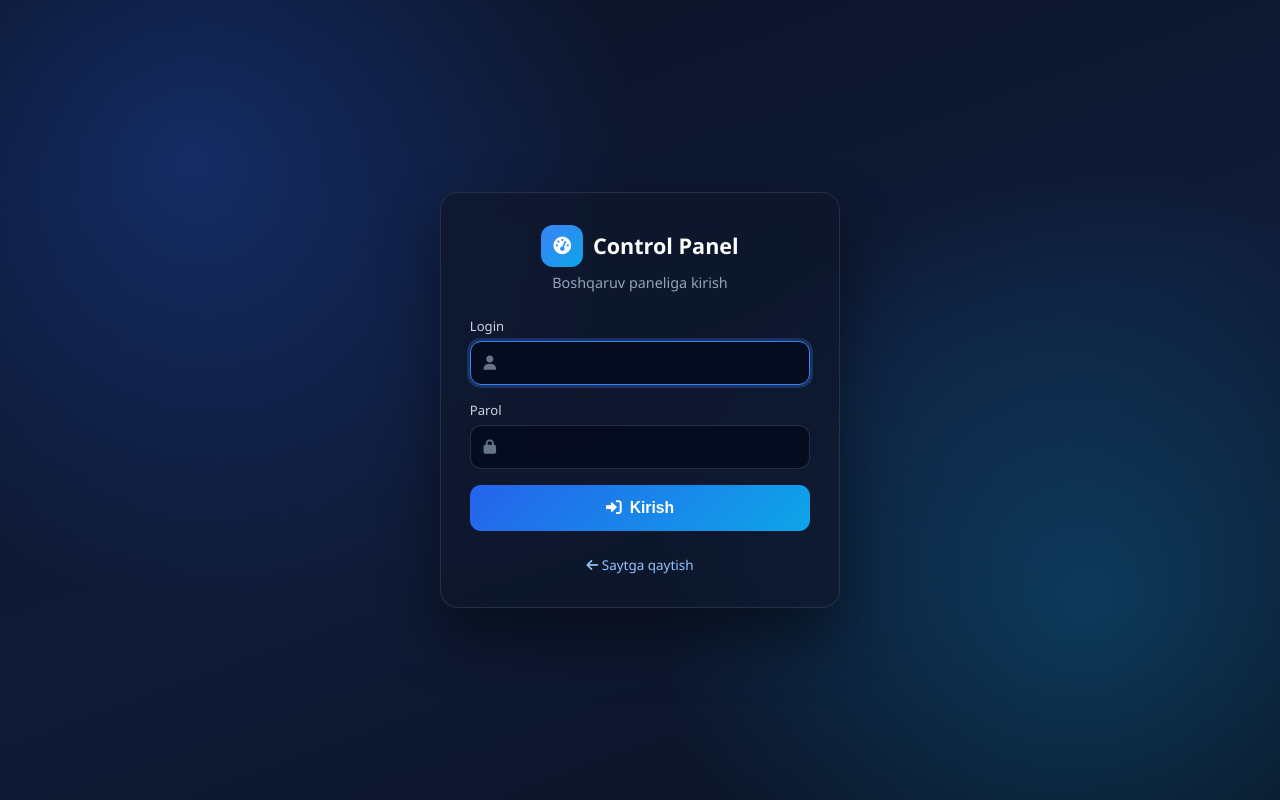
After one commit to IskandarDusbekov/portfolio, a Django app: page /panel/login/ in a window 1280 px wide. The commit adds this page. Run offline with Django 5.2, Linux system fonts and the light colour scheme; data that the repository does not hold is empty.

Commit message:
admin panel
Admin panel yasaldi barcha funsksiyalar qoshildi va toliq ishlash tekshirildi

```diff
--- a/apps/main/models.py
+++ b/apps/main/models.py
@@ -115,3 +115,24 @@ class ContactMessage(TimestampedModel):
 
     def __str__(self):
         return f"{self.name} <{self.email}>"
+
+
+class PageVisit(models.Model):
+    """A single page view by a site visitor, used for the panel analytics."""
+
+    path = models.CharField(max_length=255, db_index=True)
+    ip_address = models.GenericIPAddressField(null=True, blank=True)
+    session_key = models.CharField(max_length=40, blank=True, db_index=True)
+    user_agent = models.CharField(max_length=300, blank=True)
+    referrer = models.CharField(max_length=300, blank=True)
+    is_authenticated = models.BooleanField(default=False)
+    created_at = models.DateTimeField(auto_now_add=True, db_index=True)
+
+    class Meta:
+        ordering = ["-created_at"]
+        indexes = [
+            models.Index(fields=["created_at", "session_key"]),
+        ]
+
+    def __str__(self):
+        return f"{self.path} @ {self.created_at:%Y-%m-%d %H:%M}"
--- a/apps/panel/urls.py
+++ b/apps/panel/urls.py
@@ -5,7 +5,10 @@ from . import views
 app_name = "panel"
 
 urlpatterns = [
+    path("login/", views.panel_login, name="login"),
+    path("logout/", views.panel_logout, name="logout"),
     path("", views.dashboard, name="dashboard"),
+    path("analytics/", views.analytics, name="analytics"),
     path("profiles/", views.profile_list, name="profile_list"),
     path("profiles/create/", views.profile_create, name="profile_create"),
     path("profiles/<int:pk>/edit/", views.profile_edit, name="profile_edit"),
--- a/apps/panel/views.py
+++ b/apps/panel/views.py
@@ -1,13 +1,25 @@
+from datetime import timedelta
 from functools import wraps
 
 from django.contrib import messages
+from django.contrib.auth import authenticate, login, logout
 from django.contrib.auth.decorators import login_required, user_passes_test
-from django.db.models import Q
+from django.core.paginator import Paginator
+from django.db.models import Count, Q
+from django.db.models.functions import TruncDate
 from django.shortcuts import get_object_or_404, redirect, render
+from django.utils import timezone
 from django.views.decorators.http import require_POST
 
 from apps.blog.models import BlogCategory, BlogPost
-from apps.main.models import ContactMessage, Profile, Project, Skill, SocialLink
+from apps.main.models import (
+    ContactMessage,
+    PageVisit,
+    Profile,
+    Project,
+    Skill,
+    SocialLink,
+)
 from .forms import (
     BlogCategoryForm,
     BlogPostForm,
@@ -20,12 +32,110 @@ from .forms import (
 
 def staff_required(view_func):
     @wraps(view_func)
-    @login_required(login_url="/admin/login/")
-    @user_passes_test(lambda u: u.is_staff, login_url="/admin/login/")
+    @login_required(login_url="panel:login")
+    @user_passes_test(lambda u: u.is_staff, login_url="panel:login")
     def _wrapped(request, *args, **kwargs):
         return view_func(request, *args, **kwargs)
 
     return _wrapped
+
+
+def panel_login(request):
+    if request.user.is_authenticated and request.user.is_staff:
+        return redirect("panel:dashboard")
+
+    error = None
+    next_url = request.GET.get("next", "") or request.POST.get("next", "")
+    if request.method == "POST":
+        username = request.POST.get("username", "").strip()
+        password = request.POST.get("password", "")
+        user = authenticate(request, username=username, password=password)
+        if user is not None and user.is_staff:
+            login(request, user)
+            return redirect(next_url or "panel:dashboard")
+        if user is not None and not user.is_staff:
+            error = "Bu hisobda panelga kirish huquqi yo'q."
+        else:
+            error = "Login yoki parol noto'g'ri."
+    return render(request, "panel/login.html", {"error": error, "next": next_url})
+
+
+@login_required(login_url="panel:login")
+@require_POST
+def panel_logout(request):
+    logout(request)
+    return redirect("panel:login")
+
+
+def _visit_analytics():
+    """Aggregate visitor stats used by the dashboard and analytics page."""
+    today = timezone.localdate()
+    window_start = today - timedelta(days=13)
+
+    visits = PageVisit.objects.filter(is_authenticated=False)
+
+    daily_counts = {
+        row["day"]: row["count"]
+        for row in (
+            visits.filter(created_at__date__gte=window_start)
+            .annotate(day=TruncDate("created_at"))
+            .values("day")
+            .annotate(count=Count("id"))
+        )
+    }
+    daily_uniques = {
+        row["day"]: row["uniques"]
+        for row in (
+            visits.filter(created_at__date__gte=window_start)
+            .annotate(day=TruncDate("created_at"))
+            .values("day")
+            .annotate(uniques=Count("session_key", distinct=True))
+        )
+    }
+
+    series = []
+    for offset in range(13, -1, -1):
+        day = today - timedelta(days=offset)
+        series.append(
+            {
+                "label": day.strftime("%m-%d"),
+                "count": daily_counts.get(day, 0),
+                "uniques": daily_uniques.get(day, 0),
+            }
+        )
+    max_count = max((item["count"] for item in series), default=0) or 1
+    for item in series:
+        item["height"] = round(item["count"] / max_count * 100)
+
+    def _range_count(days):
+        return visits.filter(created_at__date__gte=today - timedelta(days=days - 1)).count()
+
+    def _range_unique(days):
+        return (
+            visits.filter(created_at__date__gte=today - timedelta(days=days - 1))
+            .values("session_key")
+            .distinct()
+            .count()
+        )
+
+    top_pages = list(
+        visits.filter(created_at__date__gte=today - timedelta(days=29))
+        .values("path")
+        .annotate(count=Count("id"))
+        .order_by("-count")[:8]
+    )
+
+    return {
+        "visits_today": visits.filter(created_at__date=today).count(),
+        "unique_today": visits.filter(created_at__date=today).values("session_key").distinct().count(),
+        "visits_7d": _range_count(7),
+        "unique_7d": _range_unique(7),
+        "visits_30d": _range_count(30),
+        "total_visits": visits.count(),
+        "visit_series": series,
+        "top_pages": top_pages,
+        "recent_visits": visits.order_by("-created_at")[:10],
+    }
 
 
 @staff_required
@@ -43,7 +153,22 @@ def dashboard(request):
         "recent_projects": Project.objects.order_by("-updated_at")[:5],
         "recent_messages": ContactMessage.objects.order_by("-created_at")[:5],
     }
+    context.update(_visit_analytics())
     return render(request, "panel/dashboard.html", context)
+
+
+@staff_required
+def analytics(request):
+    visits = PageVisit.objects.filter(is_authenticated=False).order_by("-created_at")
+    paginator = Paginator(visits, 40)
+    page_obj = paginator.get_page(request.GET.get("page"))
+
+    context = {
+        "page_title": "Analytics",
+        "page_obj": page_obj,
+    }
+    context.update(_visit_analytics())
+    return render(request, "panel/analytics.html", context)
 
 
 @staff_required
--- a/config/settings.py
+++ b/config/settings.py
@@ -57,6 +57,7 @@ MIDDLEWARE = [
     "django.contrib.auth.middleware.AuthenticationMiddleware",
     "django.contrib.messages.middleware.MessageMiddleware",
     "django.middleware.clickjacking.XFrameOptionsMiddleware",
+    "apps.main.middleware.VisitTrackingMiddleware",
 ]
 
 ROOT_URLCONF = "config.urls"
--- /dev/null
+++ b/templates/panel/login.html
@@ -0,0 +1,150 @@
+<!DOCTYPE html>
+<html lang="uz">
+<head>
+    <meta charset="UTF-8" />
+    <meta name="viewport" content="width=device-width, initial-scale=1.0" />
+    <meta name="robots" content="noindex, nofollow" />
+    <title>Panelga kirish | Portfolio</title>
+    <link rel="stylesheet" href="https://cdnjs.cloudflare.com/ajax/libs/font-awesome/6.0.0-beta3/css/all.min.css" />
+    <style>
+        * { box-sizing: border-box; margin: 0; padding: 0; }
+        body {
+            min-height: 100vh;
+            display: flex;
+            align-items: center;
+            justify-content: center;
+            padding: 1.2rem;
+            font-family: "Segoe UI", Arial, sans-serif;
+            color: #e2e8f0;
+            background:
+                radial-gradient(circle at 15% 20%, rgba(37, 99, 235, 0.30), transparent 35%),
+                radial-gradient(circle at 85% 75%, rgba(14, 165, 233, 0.25), transparent 35%),
+                linear-gradient(160deg, #0b1224 0%, #0f1b38 55%, #0a1120 100%);
+        }
+        .login-card {
+            width: 100%;
+            max-width: 400px;
+            background: rgba(15, 23, 42, 0.72);
+            border: 1px solid rgba(148, 163, 184, 0.18);
+            border-radius: 18px;
+            padding: 2rem 1.8rem;
+            box-shadow: 0 30px 60px rgba(0, 0, 0, 0.45);
+            backdrop-filter: blur(14px);
+        }
+        .brand {
+            display: flex;
+            align-items: center;
+            justify-content: center;
+            gap: .6rem;
+            font-size: 1.35rem;
+            font-weight: 800;
+            color: #fff;
+            margin-bottom: .35rem;
+        }
+        .brand i {
+            background: linear-gradient(135deg, #3b82f6, #0ea5e9);
+            width: 42px; height: 42px;
+            border-radius: 12px;
+            display: grid; place-items: center;
+            font-size: 1.1rem;
+        }
+        .subtitle { text-align: center; color: #94a3b8; font-size: .9rem; margin-bottom: 1.6rem; }
+        .field { margin-bottom: 1rem; }
+        .field label {
+            display: block;
+            font-size: .82rem;
+            color: #cbd5e1;
+            margin-bottom: .35rem;
+        }
+        .input-wrap { position: relative; }
+        .input-wrap i {
+            position: absolute;
+            left: .85rem; top: 50%;
+            transform: translateY(-50%);
+            color: #64748b;
+            font-size: .9rem;
+        }
+        .input-wrap input {
+            width: 100%;
+            padding: .8rem .9rem .8rem 2.4rem;
+            background: rgba(2, 6, 23, 0.6);
+            border: 1px solid rgba(148, 163, 184, 0.22);
+            border-radius: 11px;
+            color: #f1f5f9;
+            font-size: .95rem;
+            transition: border-color .18s, box-shadow .18s;
+        }
+        .input-wrap input:focus {
+            outline: none;
+            border-color: #3b82f6;
+            box-shadow: 0 0 0 3px rgba(59, 130, 246, 0.25);
+        }
+        .btn-submit {
+            width: 100%;
+            margin-top: .4rem;
+            padding: .85rem;
+            border: none;
+            border-radius: 11px;
+            background: linear-gradient(135deg, #2563eb, #0ea5e9);
+            color: #fff;
+            font-size: .98rem;
+            font-weight: 700;
+            cursor: pointer;
+            display: flex;
+            align-items: center;
+            justify-content: center;
+            gap: .5rem;
+            transition: transform .12s, box-shadow .18s;
+        }
+        .btn-submit:hover { transform: translateY(-1px); box-shadow: 0 12px 24px rgba(37, 99, 235, 0.4); }
+        .error {
+            background: rgba(220, 38, 38, 0.14);
+            border: 1px solid rgba(248, 113, 113, 0.4);
+            color: #fca5a5;
+            padding: .7rem .85rem;
+            border-radius: 10px;
+            font-size: .85rem;
+            margin-bottom: 1.1rem;
+            display: flex;
+            align-items: center;
+            gap: .5rem;
+        }
+        .foot { text-align: center; margin-top: 1.4rem; }
+        .foot a { color: #93c5fd; text-decoration: none; font-size: .84rem; }
+        .foot a:hover { text-decoration: underline; }
+    </style>
+</head>
+<body>
+    <form class="login-card" method="post" action="{% url 'panel:login' %}{% if next %}?next={{ next|urlencode }}{% endif %}">
+        {% csrf_token %}
+        <input type="hidden" name="next" value="{{ next }}" />
+
+        <div class="brand"><i class="fas fa-gauge-high"></i> Control Panel</div>
+        <p class="subtitle">Boshqaruv paneliga kirish</p>
+
+        {% if error %}
+        <div class="error"><i class="fas fa-circle-exclamation"></i> {{ error }}</div>
+        {% endif %}
+
+        <div class="field">
+            <label for="id_username">Login</label>
+            <div class="input-wrap">
+                <i class="fas fa-user"></i>
+                <input id="id_username" type="text" name="username" autocomplete="username" autofocus required />
+            </div>
+        </div>
+
+        <div class="field">
+            <label for="id_password">Parol</label>
+            <div class="input-wrap">
+                <i class="fas fa-lock"></i>
+                <input id="id_password" type="password" name="password" autocomplete="current-password" required />
+            </div>
+        </div>
+
+        <button class="btn-submit" type="submit"><i class="fas fa-right-to-bracket"></i> Kirish</button>
+
+        <div class="foot"><a href="{% url 'index' %}"><i class="fas fa-arrow-left"></i> Saytga qaytish</a></div>
+    </form>
+</body>
+</html>
```
Also changed, not shown: apps/main/admin.py (+15 -1 lines), apps/main/middleware.py (+64 -0 lines), templates/panel/analytics.html (added, +65 -0 lines), templates/panel/base.html (+54 -3 lines), templates/panel/dashboard.html (+62 -0 lines), apps/main/migrations/0002_pagevisit.py (added).
